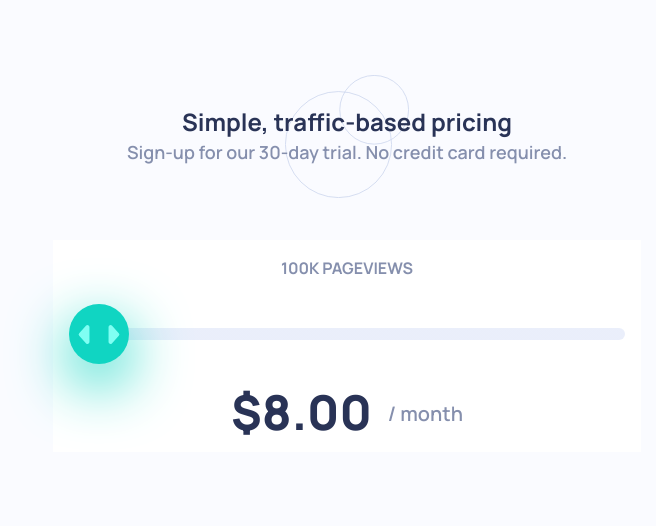
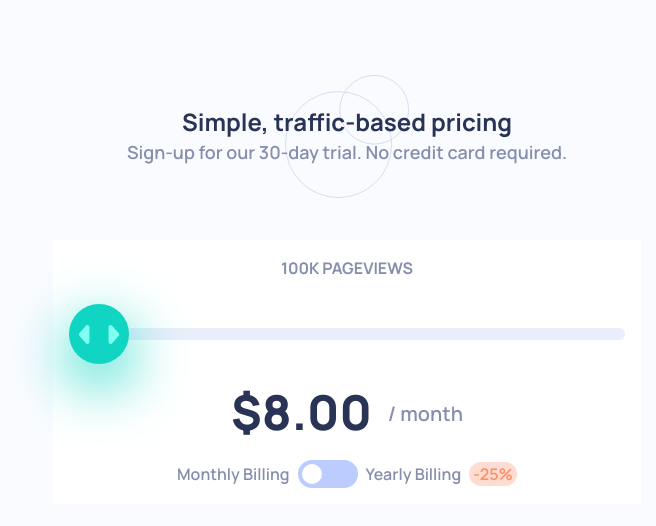
Before and after one commit to akshay-ken/novice-project-08, a React (Vite) app: page / in a window 1280 px wide. Shown: the top 526 px of the page, without its empty margins (293-949 px from the left). Built offline with nearby package versions, Linux system fonts and the light colour scheme.

Commit message:
feat: add toggle switch with state and style it accordingly

```diff
--- a/src/components/PricingCard.jsx
+++ b/src/components/PricingCard.jsx
@@ -11,8 +11,12 @@ const pricingDetails = [
 export function PricingCard() {
   const [sliderValue, setSliderValue] = useState(1);
   let currentPriceIndex = 0;
-  const currentData = pricingDetails[currentPriceIndex];
   const [curretnPrice, setCurrentPrice] = useState(pricingDetails[0].price);
+  const [toggleSwtich, setToggleSwitch] = useState(false);
+
+  function handleToggle() {
+    setToggleSwitch((prev) => !prev);
+  }
 
   function handleValueChange(event) {
     setSliderValue(event.target.value);
@@ -41,9 +45,30 @@ export function PricingCard() {
       />
       <div className="flex flex-row justify-center gap-x-4 items-center">
         <p className="text-5xl font-extrabold text-CTA-Background">
-          ${curretnPrice}.00{" "}
+          ${toggleSwtich ? curretnPrice * 0.75 : curretnPrice}.00{" "}
         </p>
         <p className="text-xl font-semibold text-Text mt-1">/ month</p>
+      </div>
+      {/* toggle swtich */}
+      <div className="flex gap-x-2 flex-row items-center justify-center text-base font-semibold text-Text mt-6 w-full">
+        <p className="">Monthly Billing</p>
+        <label
+          className={` w-15 relative  rounded-full h-7 ${
+            toggleSwtich ? "bg-Slider-Backround" : "bg-CTA-Text"
+          }`}
+        >
+          <input
+            type="checkbox"
+            className="sr-only peer"
+            checked={toggleSwtich}
+            onChange={handleToggle}
+          />
+          <div className="bg-white absolute top-1 left-1 peer-checked:translate-x-8 transition-all w-5 h-5 rounded-full"></div>
+        </label>
+        <p>Yearly Billing</p>
+        <p className="bg-Discount-Text/30 px-1 rounded-full text-Discount-Text">
+          -25%
+        </p>
       </div>
     </section>
   );
```
